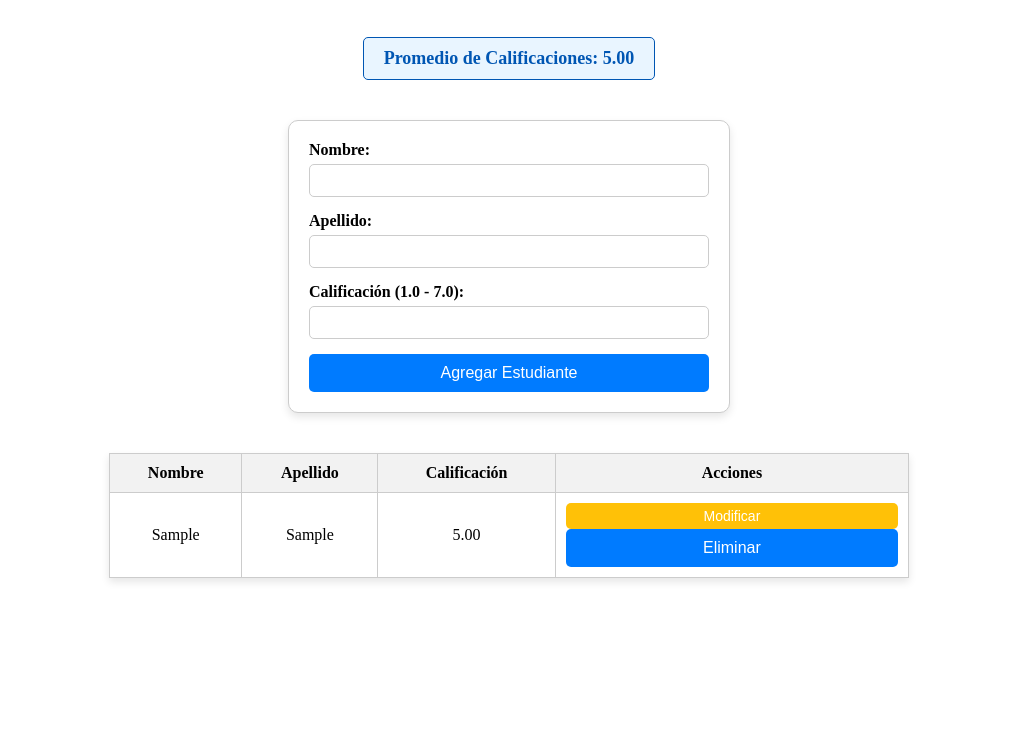
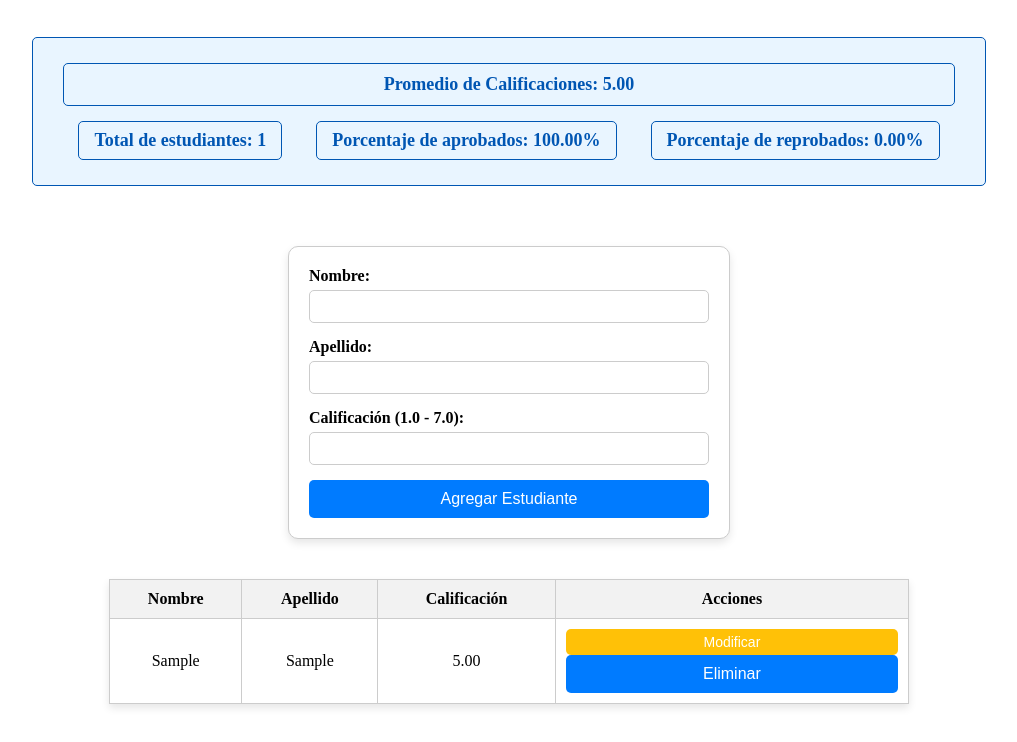
Before and after one commit to chims1313/CALCULADORA-DE-PROMEDIOS, a plain HTML site: page index.html in a window 1280 px wide. Both pictures are taken after typing "Sample", "Sample", "5" into the empty fields and a click on the button "Agregar Estudiante". Shown: the part 58-800 px from the top of the page, without its empty margins (131-1148 px from the left). Drawn offline with Linux system fonts and the light colour scheme.

Commit message:
certamen 2

```diff
--- a/index.html
+++ b/index.html
@@ -8,7 +8,16 @@
 </head>
 <body>
     <h2>Seguimiento de Calificaciones de Estudiantes</h2>
-    <p id="average-container">Promedio de Calificaciones: <span id="average">N/A</span></p>
+    <div class="center-container">
+        <div id="average-container">
+            <p>Promedio de Calificaciones: <span id="average">N/A</span></p>
+            <div id="stats-container">
+                <p>Total de estudiantes: <span id="total-students">0</span></p>
+                <p>Porcentaje de aprobados: <span id="approved-students">0%</span></p>
+                <p>Porcentaje de reprobados: <span id="failed-students">0%</span></p>
+            </div>
+        </div>
+    </div>
     <form id="studentform" novalidate>
         <div>
             <label for="name">Nombre:</label>
--- a/script.js
+++ b/script.js
@@ -42,6 +42,7 @@ document.getElementById("studentform").addEventListener("submit", function (e) {
     addStudentToTable(student);
 
     calculateAverage();
+    updateStats();
 
     this.reset();
 });
@@ -75,6 +76,7 @@ function deleteStudent(index) {
     students.splice(index, 1);
     updateTable();
     calculateAverage();
+    updateStats();
 }
 
 function editStudent(index) {
@@ -86,6 +88,7 @@ function editStudent(index) {
     students.splice(index, 1);
     updateTable();
     calculateAverage();
+    updateStats();
 }
 
 function updateTable() {
@@ -111,6 +114,7 @@ function updateTable() {
             editStudent(index);
         });
     });
+    updateStats();
 }
 
 function calculateAverage() {
@@ -122,3 +126,23 @@ function calculateAverage() {
     const average = (total / students.length).toFixed(2);
     document.getElementById("average").textContent = average;
 }
+
+function updateStats() {
+    const total = students.length;
+    if (total === 0) {
+        document.getElementById("total-students").textContent = "0";
+        document.getElementById("approved-students").textContent = "0%";
+        document.getElementById("failed-students").textContent = "0%";
+        return;
+    }
+
+    const approved = students.filter(s => s.grade >= 4.0).length;
+    const failed = students.filter(s => s.grade < 4.0).length;
+
+    const approvedPercentage = ((approved / total) * 100).toFixed(2);
+    const failedPercentage = ((failed / total) * 100).toFixed(2);
+
+    document.getElementById("total-students").textContent = total;
+    document.getElementById("approved-students").textContent = `${approvedPercentage}%`;
+    document.getElementById("failed-students").textContent = `${failedPercentage}%`;
+}
--- a/styles.css
+++ b/styles.css
@@ -39,6 +39,22 @@ p#average-container {
     background-color: #e9f5ff;
     text-align: center;
     max-width: 400px;
+}
+
+#average-container {
+    text-align: center;
+    margin: 20px auto;
+    display: block;
+    width: fit-content;
+    border: 1px solid #0056b3;
+    border-radius: 5px;
+    background-color: #e9f5ff;
+    padding: 15px 30px;
+}
+
+#average-container > * {
+    display: block;
+    margin: 10px auto;
 }
 
 form {
@@ -122,6 +138,34 @@ table th {
     font-weight: bold;
 }
 
+.center-container {
+    display: flex;
+    flex-direction: column;
+    align-items: center;
+    margin-bottom: 20px;
+}
+
+#stats-container {
+    margin-top: 15px;
+    text-align: center;
+}
+
+#stats-container p {
+    display: inline-block;
+    margin: 0 15px;
+    padding: 8px 15px;
+    border: 1px solid #0056b3;
+    border-radius: 5px;
+    background-color: #e9f5ff;
+    color: #0056b3;
+    font-weight: bold;
+}
+
+#studentform {
+    border: 1px solid #ccc !important;
+    background-color: #ffffff !important;
+}
+
 @media (max-width: 768px) {
     form {
         width: 100%;
```
